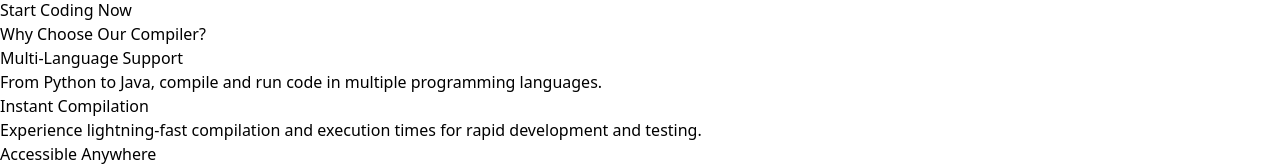
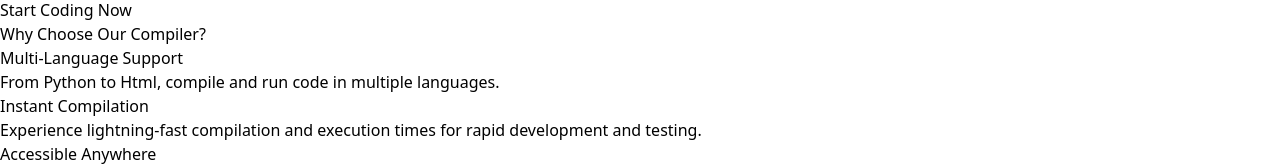
Before and after one commit to y4th4rthh/text-editor-app, a React (Vite) app: page / in a window 1280 px wide. Shown: the part 422-588 px from the top of the page. Built offline with nearby package versions, Linux system fonts and the light colour scheme.

Commit message:
Update HomePage.jsx

```diff
--- a/src/HomePage.jsx
+++ b/src/HomePage.jsx
@@ -34,7 +34,7 @@ const HomePage = () => (
         <div className="grid grid-cols-1 md:grid-cols-2 lg:grid-cols-4 gap-8">
           <FeatureCard
             title="Multi-Language Support"
-            description="From Python to Java, compile and run code in multiple programming languages."
+            description="From Python to Html, compile and run code in multiple languages."
           />
           <FeatureCard
             title="Instant Compilation"
```
